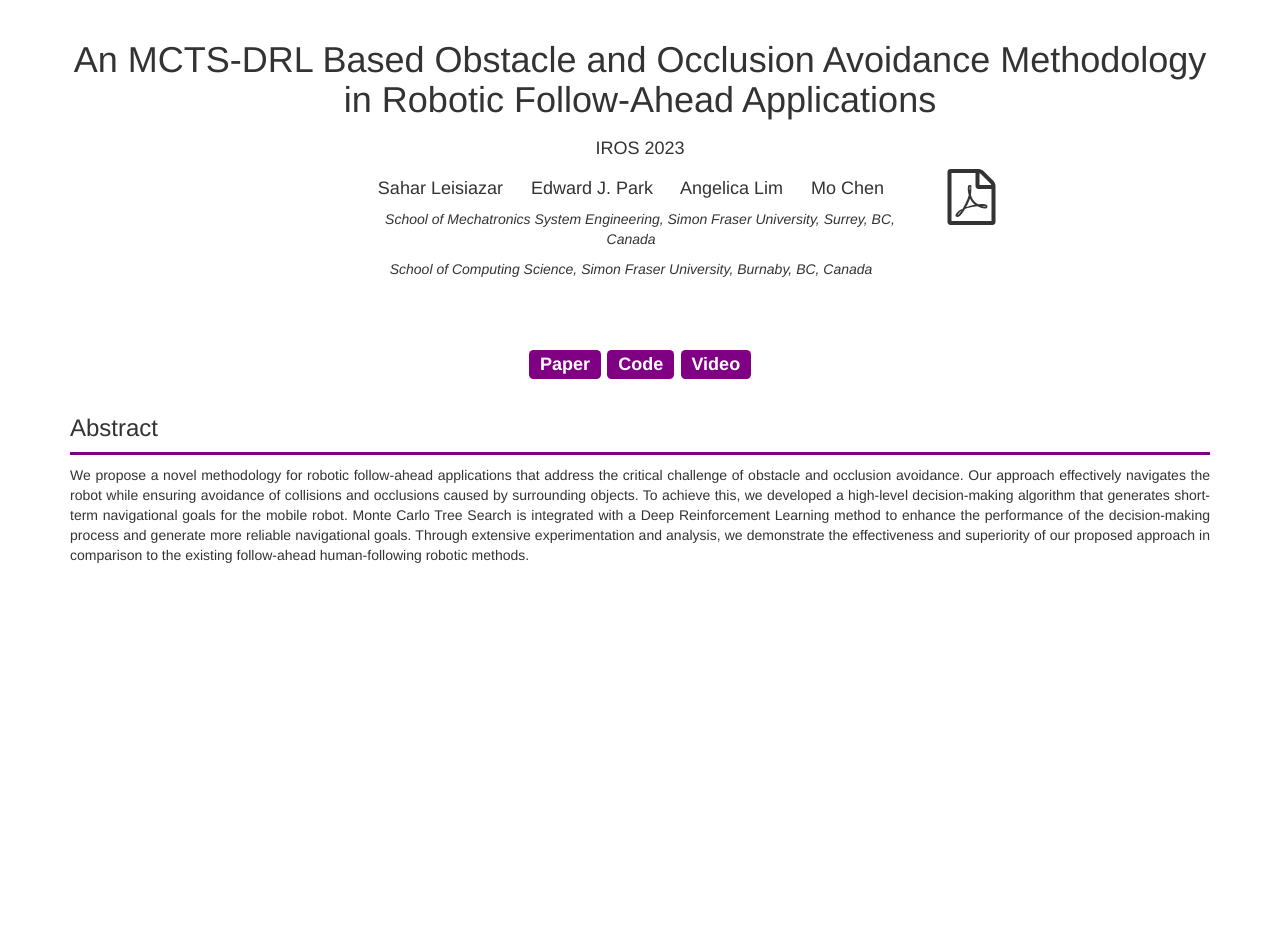
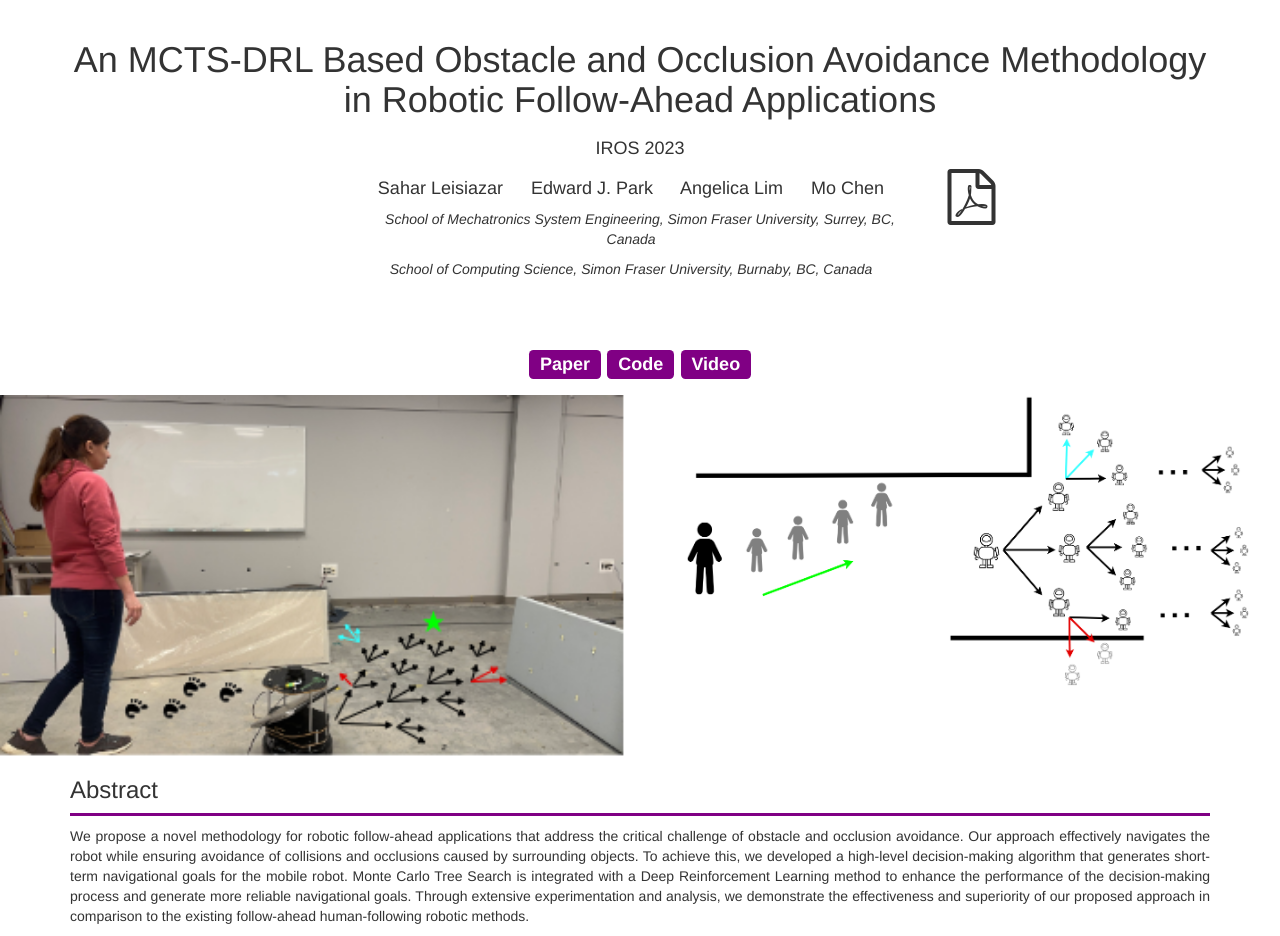
Before and after one commit to saharLeisiazar/saharleisiazar.github.io, a plain HTML site: page follow-ahead/index.html in a window 1280 px wide. Before the commit the page ends 800 px from the top, so only its background shows below. Drawn offline with nearby package versions, Linux system fonts and the light colour scheme.

Commit message:
abstract_edit

```diff
--- a/follow-ahead/index.html
+++ b/follow-ahead/index.html
@@ -69,7 +69,14 @@
     </h3>
 </div>
 
-
+<div class="row" style="text-align: center">
+    <div class="col-xs-6">
+      <img src="resrc/cover-image.png" alt="dti.png" class="text-center" style="width: 100%; max-width: 900px">
+    </div>
+    <div class="col-xs-6">
+      <img src="resrc/MCTS-obst-avoidance.png" alt="deep_tsf.png" class="text-center" style="width: 90%; max-width: 900px">
+    </div>
+</div>
 
 <div class="container">
     <h3>Abstract</h3>
```
Also changed, not shown: follow-ahead/resrc/MCTS-obst-avoidance.png (added), follow-ahead/resrc/cover-image.png (added).
